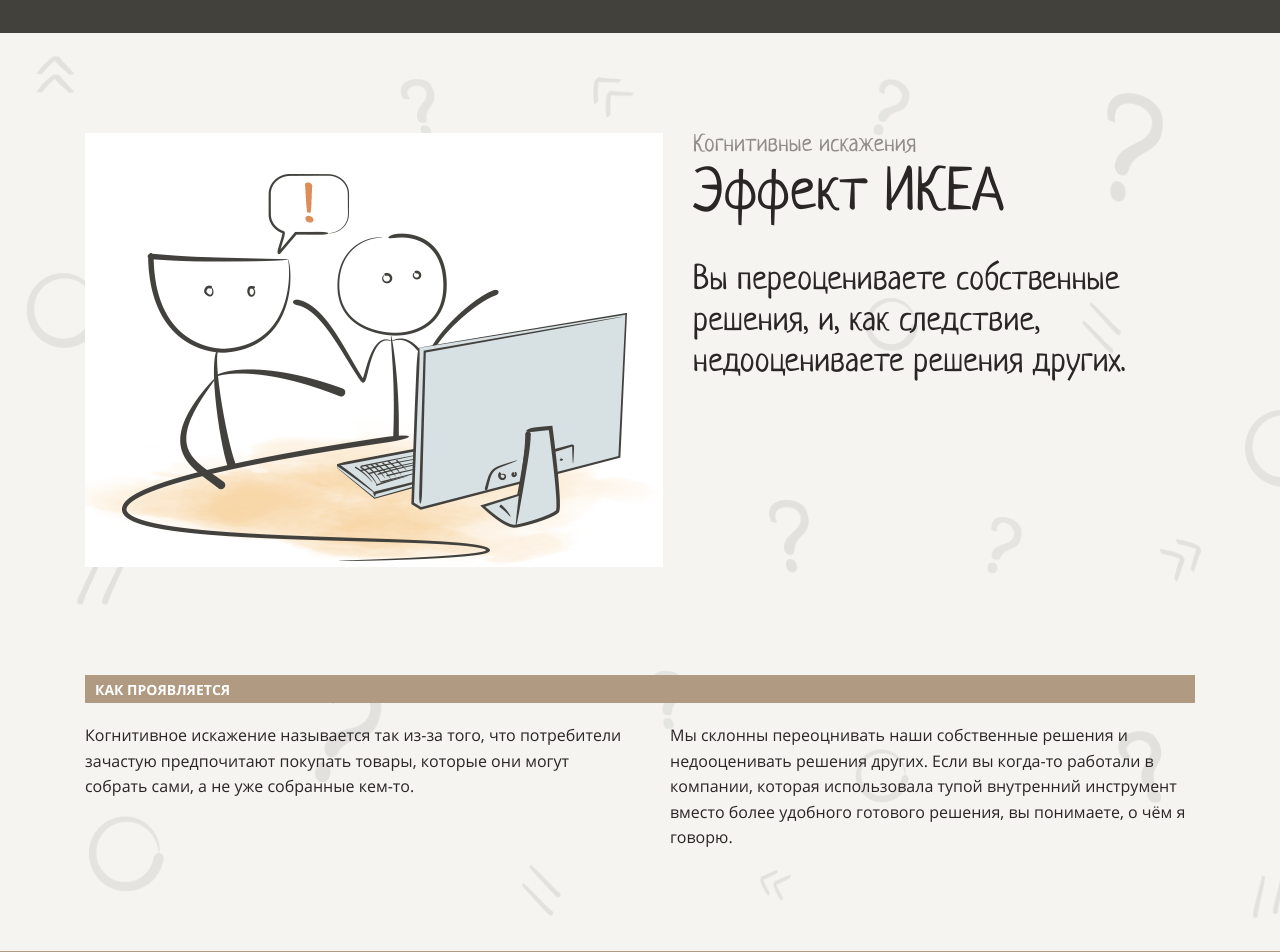
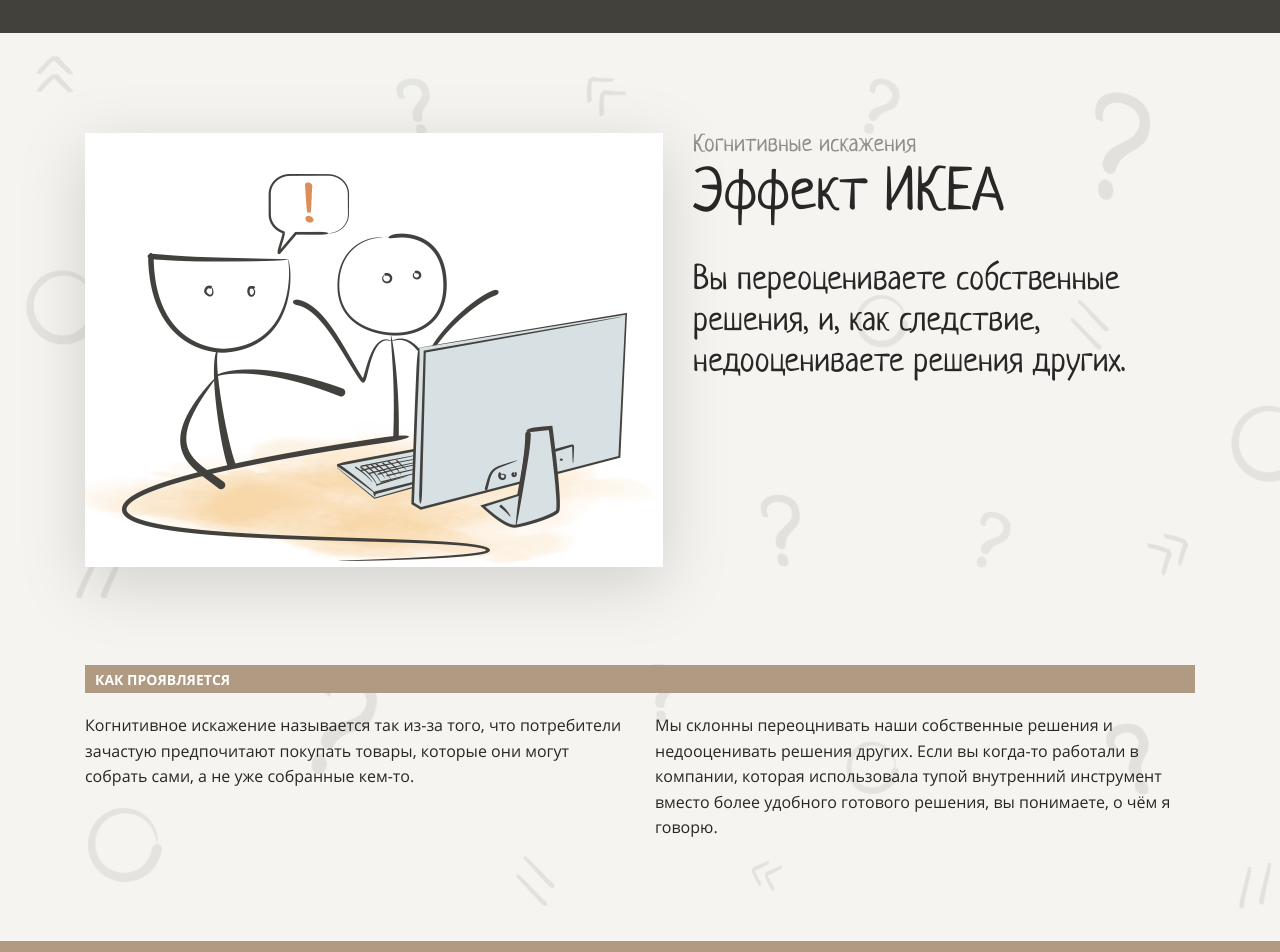
Before and after one commit to aleksandrchusovitin/layout-designer-project-lvl1, a website: page src/index.html in a window 1280 px wide. Shown: the part 2680-3632 px from the top of the page. Drawn offline with Linux system fonts and the light colour scheme.

Commit message:
fix ikea-effect section

```diff
--- a/src/index.html
+++ b/src/index.html
@@ -109,7 +109,7 @@
         <h4 class="card-how-does-bias">Как проявляется</h4>
           <div class="card-description-container">
             <p class="card-description card-description-left">Когнитивное искажение называется так из-за того, что потребители зачастую предпочитают покупать товары, которые они могут собрать сами, а не уже собранные кем-то.</p>
-            <p class="card-description card-description-right">Мы склонны переоцнивать наши собственные решения и недооценивать решения других. Если вы когда-то работали в компании, которая использовала тупой внутренний инструмент вместо более удобного готового решения, вы понимаете, о чём я говорю.</p>
+            <p class="card-description card-description-right ikea-effect-card-description-right">Мы склонны переоцнивать наши собственные решения и недооценивать решения других. Если вы когда-то работали в компании, которая использовала тупой внутренний инструмент вместо более удобного готового решения, вы понимаете, о чём я говорю.</p>
           </div>
       </div>
     </section>
--- a/src/styles/style.css
+++ b/src/styles/style.css
@@ -299,11 +299,13 @@
 .card-header {
   display: flex;
   justify-content: space-between;
-  margin-bottom: 100px;
+  margin-bottom: 90px;
 }
 
 .card-image {
   vertical-align: middle;
+
+  filter: drop-shadow(0 16px 32px rgba(0, 0, 0, 0.15));
 }
 
 .ikea-effect-title-block {
@@ -369,6 +371,10 @@
 
 .card-description-right {
   padding-left: 30px;
+}
+
+.ikea-effect-card-description-right {
+  padding-left: 15px;
 }
 
 .premature-optimization-pre-title {
```
